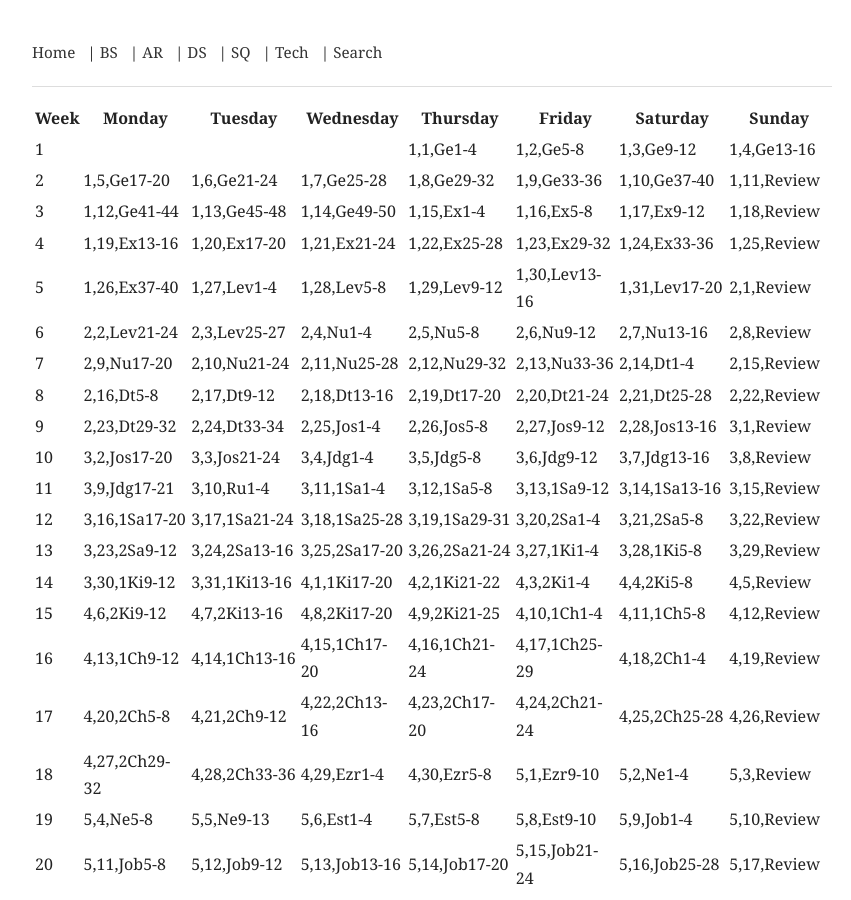
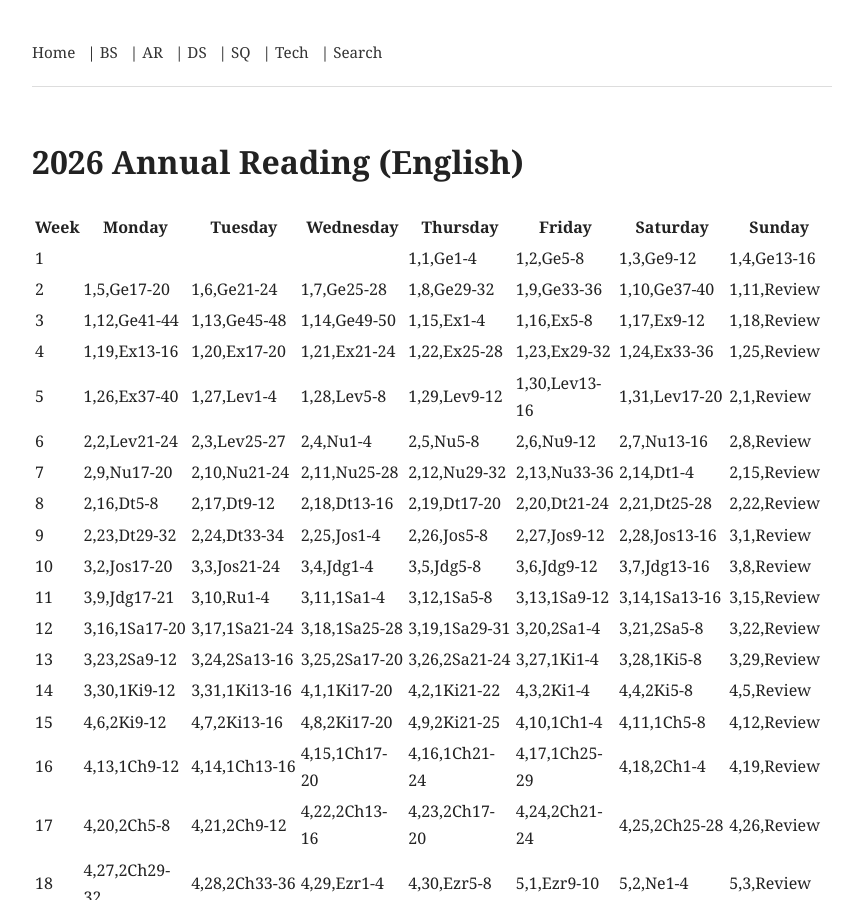
Before and after one commit to mansli7/mansli7.github.io, a Jekyll site: the page built from bs/ar/2026-en.md, in a window 1280 px wide and 900 px high. Shown: the whole window, without its empty margins (208-1059 px from the left). Built offline with Jekyll 4.4.1, drawn with Linux system fonts in a browser that asks for light colours; our own code applies the rules of GitHub Pages for plain Markdown files.

Commit message:
Add layout and title to 2026 Annual Reading

```diff
--- a/bs/ar/2026-en.md
+++ b/bs/ar/2026-en.md
@@ -1,3 +1,10 @@
+---
+layout: default
+title: 2026 Annual Reading (English)
+---
+
+# 2026 Annual Reading (English)
+
 | Week | Monday | Tuesday | Wednesday | Thursday | Friday | Saturday | Sunday |
 |------|-----|-----|-----|-----|-----|-----|-----|
 | 1 |  |  |  | 1,1,Ge1-4 | 1,2,Ge5-8 | 1,3,Ge9-12 | 1,4,Ge13-16 |
```
